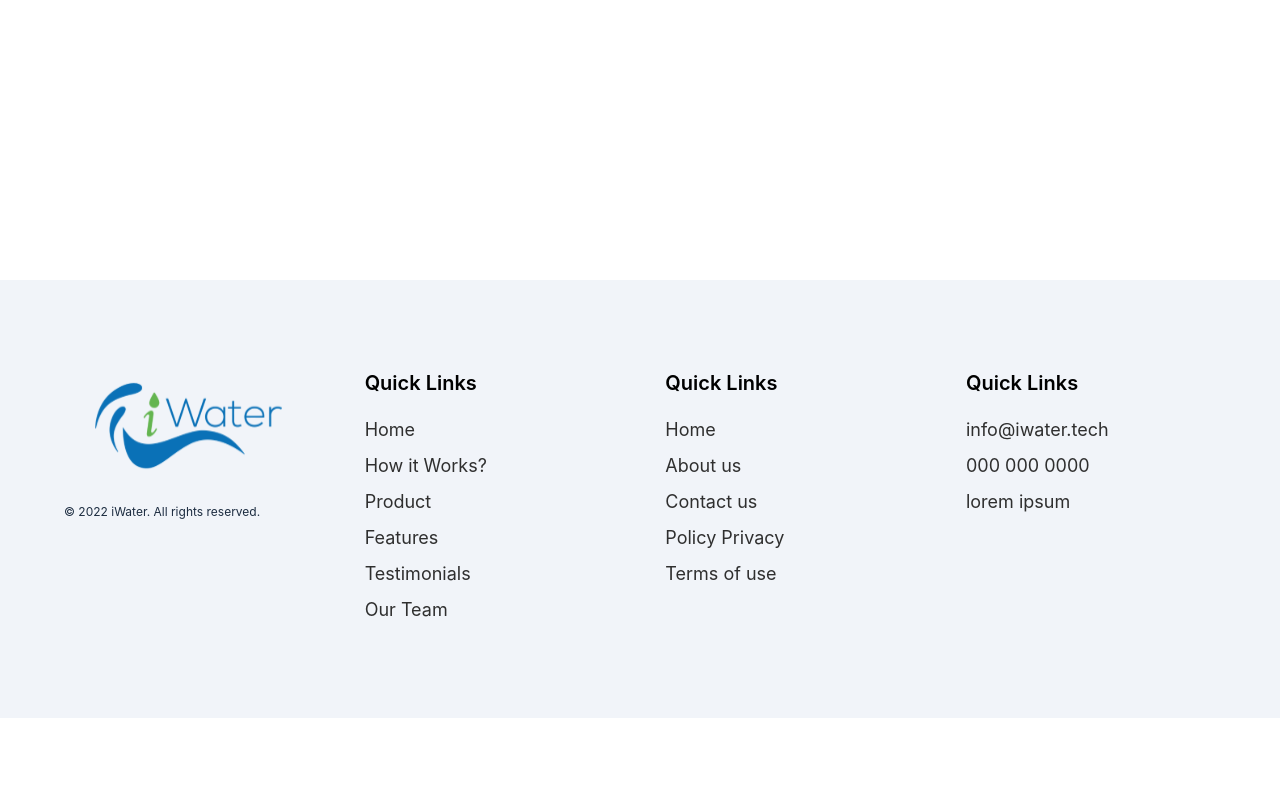
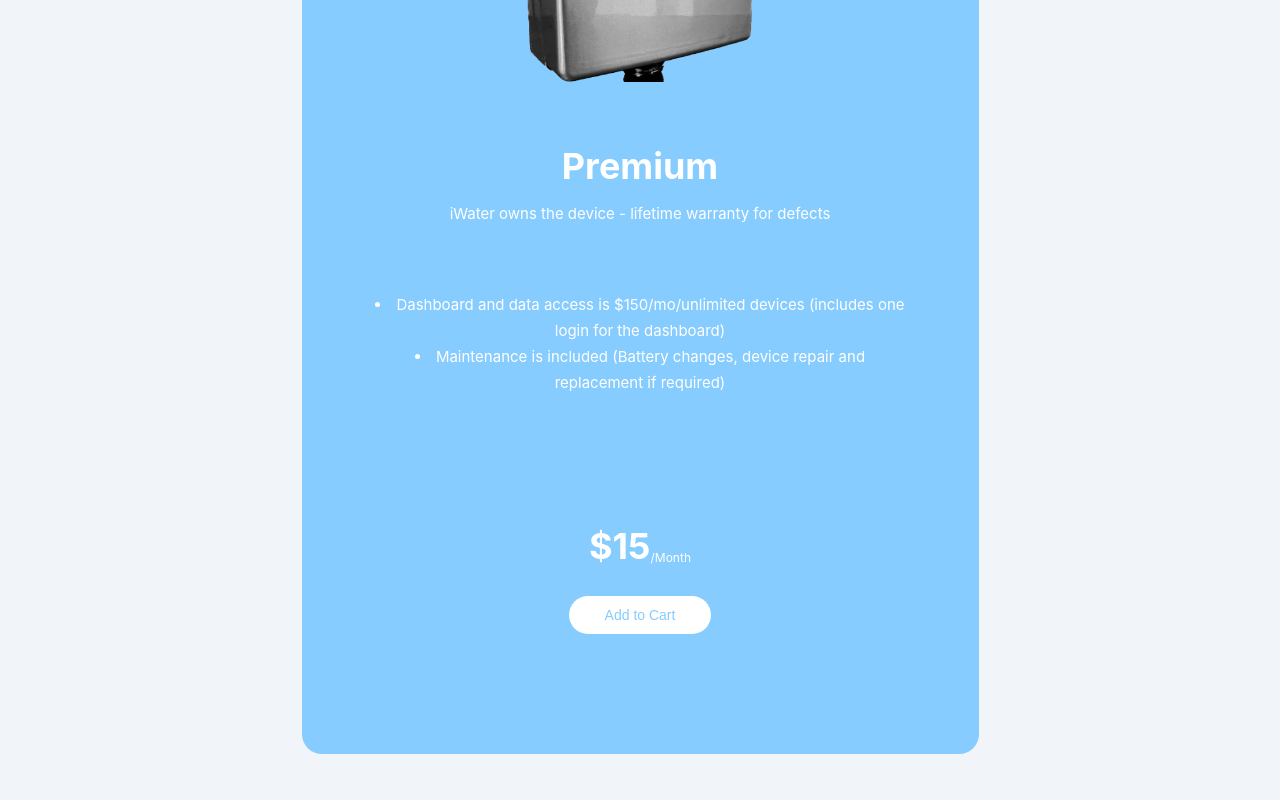
Before and after one commit to Nodirbek-py/iwater, a Next.js app: page /precheckout/1 in a window 1280 px wide. Before the commit this address had no page. Shown: the part 620-1420 px from the top of the page. Before the commit the page ends 1338 px from the top, so only its background shows below. Built offline with nearby package versions, Linux system fonts and the light colour scheme.

Commit message:
fix: push to production

```diff
--- a/components/Navbar/index.jsx
+++ b/components/Navbar/index.jsx
@@ -21,7 +21,7 @@ const Navbar = () => {
   return (
     <Nav>
       <NavContent>
-        <Link href="http://localhost:3000/">
+        <Link href="/">
           <Image
             src="/icons/logo.svg"
             width="130"
--- a/components/ProductCard/index.jsx
+++ b/components/ProductCard/index.jsx
@@ -51,7 +51,7 @@ const ProductCard = ({
           </Price>
           <Button
             onClick={btnOnClick}
-            href="/precheckout/"
+            href={"/precheckout/" + title.toLowerCase()}
             text={buttonTitle ? buttonTitle : "Buy Now"}
           />
         </PriceWrapper>
--- a/components/config.js
+++ b/components/config.js
@@ -21,6 +21,7 @@ export const cards = [
       height: "203",
     },
     title: "Basic",
+    id: "basic",
     warranty: "2 year warranty",
     info: [
       "Dashboard and data access is $50/year/device (includes one login for the dashboard)",
@@ -37,6 +38,7 @@ export const cards = [
       height: "256",
     },
     title: "Premium",
+    id: "premium",
     warranty: "iWater owns the device - lifetime warranty for defects",
     info: [
       "Dashboard and data access is $150/mo/unlimited devices (includes one login for the dashboard)",
@@ -55,6 +57,7 @@ export const cards = [
       height: "256",
     },
     title: "Premium Plus",
+    id: "premium-plus",
     warranty: "iWater owns the device - lifetime warranty for defects",
     info: [
       "Dashboard and data access is $150/mo/unlimited devices (includes one login for the dashboard)",
--- a/pages/precheckout/index.jsx
+++ b/pages/precheckout/[type].jsx
@@ -1,5 +1,6 @@
 import { useState } from "react";
 import Modal from "react-modal";
+import { useRouter } from "next/router";
 
 import Jumbotron from "../../components/Jumbotron";
 import Features from "../../components/Features";
@@ -15,6 +16,8 @@ import { Wrapper } from "../../components/sharedStyle";
 
 export default function PreCheckout() {
   const [isOpen, setIsOpen] = useState(false);
+  const router = useRouter();
+  const { type } = router;
 
   const closeModal = () => {
     setIsOpen(false);
```
